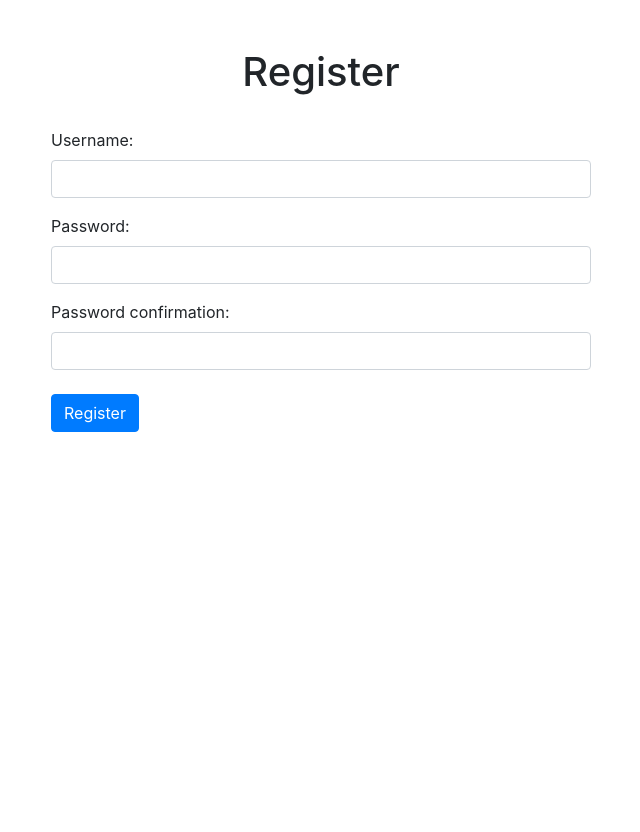
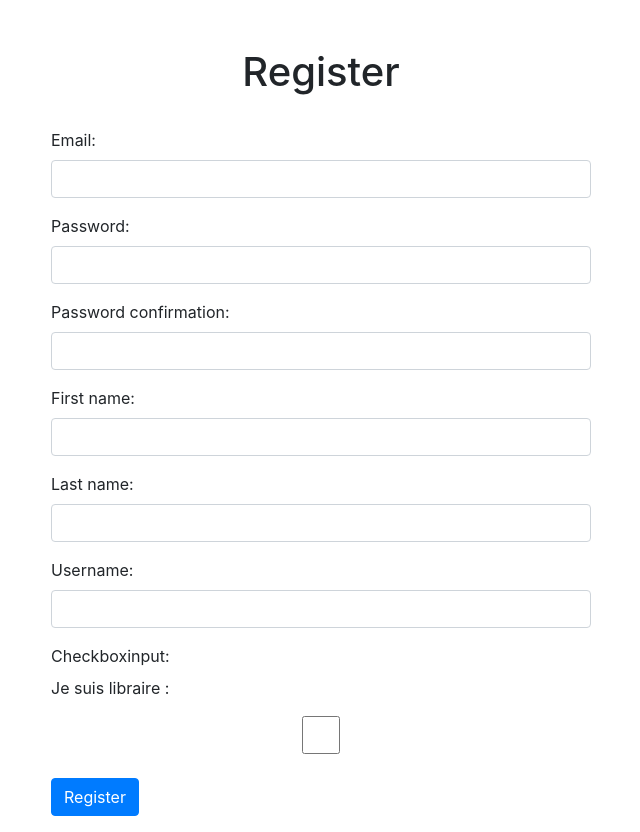
Before and after one commit to di-meh/django-library, a Django app: page /register/ in a window 1280 px wide. Shown: the whole page, without its empty margins (319-959 px from the left). Before the commit the page ends 432 px from the top, so only its background shows below. Run offline with Django 3.2, Linux system fonts and the light colour scheme; some libraries are stand-ins or nearby versions.

Commit message:
registration finished

```diff
--- /dev/null
+++ b/project/forms.py
@@ -0,0 +1,15 @@
+from django import forms
+from django.contrib.auth.models import User
+from django.contrib.auth.forms import UserCreationForm
+
+
+
+class UserRegisterForm(UserCreationForm):
+    username = forms.CharField(max_length = 20)
+    first_name = forms.CharField(max_length = 20)
+    last_name = forms.CharField(max_length = 20)
+    email = forms.EmailField()
+    checkBoxInput = forms.BooleanField(required=False)
+    class Meta:
+        model = User
+        fields = ['email', 'password1', 'password2', 'first_name', 'last_name', 'username']
--- a/project/views.py
+++ b/project/views.py
@@ -4,7 +4,7 @@ from django.contrib.auth.forms import UserCreationForm
 from django.contrib.auth.decorators import login_required
 
 
-
+from .forms import UserRegisterForm
 # Views
 @login_required
 def home(request):
@@ -12,15 +12,23 @@ def home(request):
 
 def register(request):
     if request.method == 'POST':
-        form = UserCreationForm(request.POST)
+        form = UserRegisterForm(request.POST)
         if form.is_valid():
             form.save()
+            data = form.cleaned_data
+            isStaff = data.get('checkBoxInput')
+            if isStaff:
+                instance = form.save(commit=False)  # get the model instance from the filled-out form without saving it to the database
+                instance.is_staff = True  # modify the instance by changing the is_staff attribute to True
+                instance.save()  # save the instance of the model to the database
             username = form.cleaned_data.get('username')
             password = form.cleaned_data.get('password1')
             email = form.cleaned_data.get('email')
-            user = authenticate(username = username, password = password, email = email)
+            firstname = form.cleaned_data.get('first_name')
+            lastname = form.cleaned_data.get('last_name')
+            user = authenticate(username = username, password = password, email = email, first_name = firstname, last_name = lastname)
             login(request, user)
             return redirect('home')
     else:
-        form = UserCreationForm()
+        form = UserRegisterForm()
     return render(request, 'registration/register.html', {'form': form})
--- a/templates/registration/register.html
+++ b/templates/registration/register.html
@@ -13,14 +13,27 @@
           {% csrf_token %} {% for field in form %}
           <div class="form-group">
             {{ field.label_tag }}
+            {% if 'checkBoxInput' in field.label_tag %}
+            <p>Je suis libraire :</p>
             <input
-              type="{% if 'password' in field.label_tag %}password{% else %}text{% endif %}"
+              type="checkbox"
+              name="{{ field.html_name }}"
+              class="form-control"
+              maxlength="{% if 'username' in field.label_tag %}150{% endif %}"
+              id="{{ field.id_for_label }}"
+            />
+            {% else %}
+            <input
+              type="{% if 'password' in field.label_tag %}password{% elif 'checkBoxInput' in field.label_tag %}checkbox{% else %}text{% endif %}"
               name="{{ field.html_name }}"
               class="form-control"
               maxlength="{% if 'username' in field.label_tag %}150{% endif %}"
               id="{{ field.id_for_label }}"
               required
             />
+            {% endif %}
+
+
           </div>
           {% if field.errors %} {% for error in field.errors %}
           <p style="font-size: 13px;">
```
Also changed, not shown: forms.py (added).
